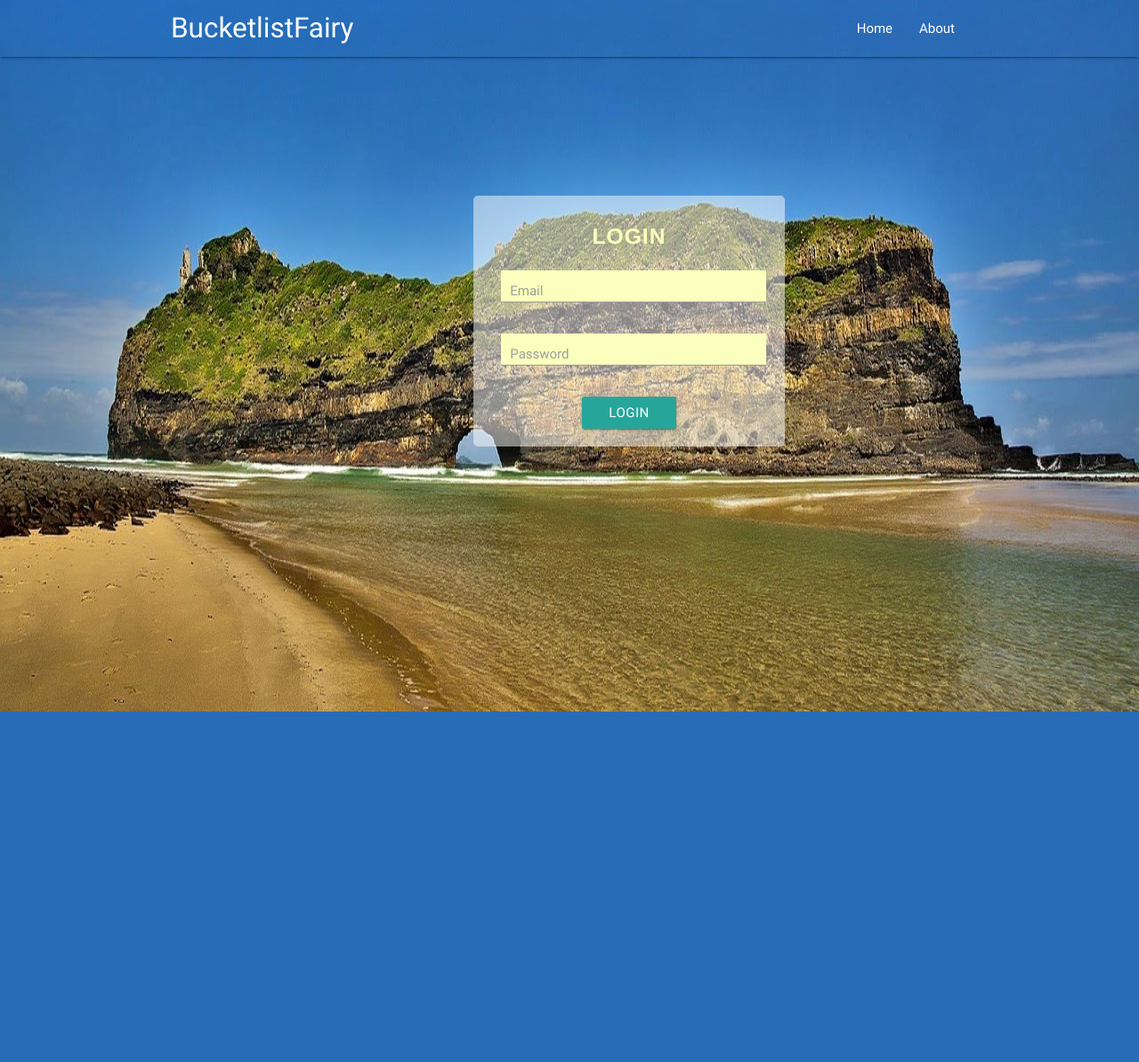
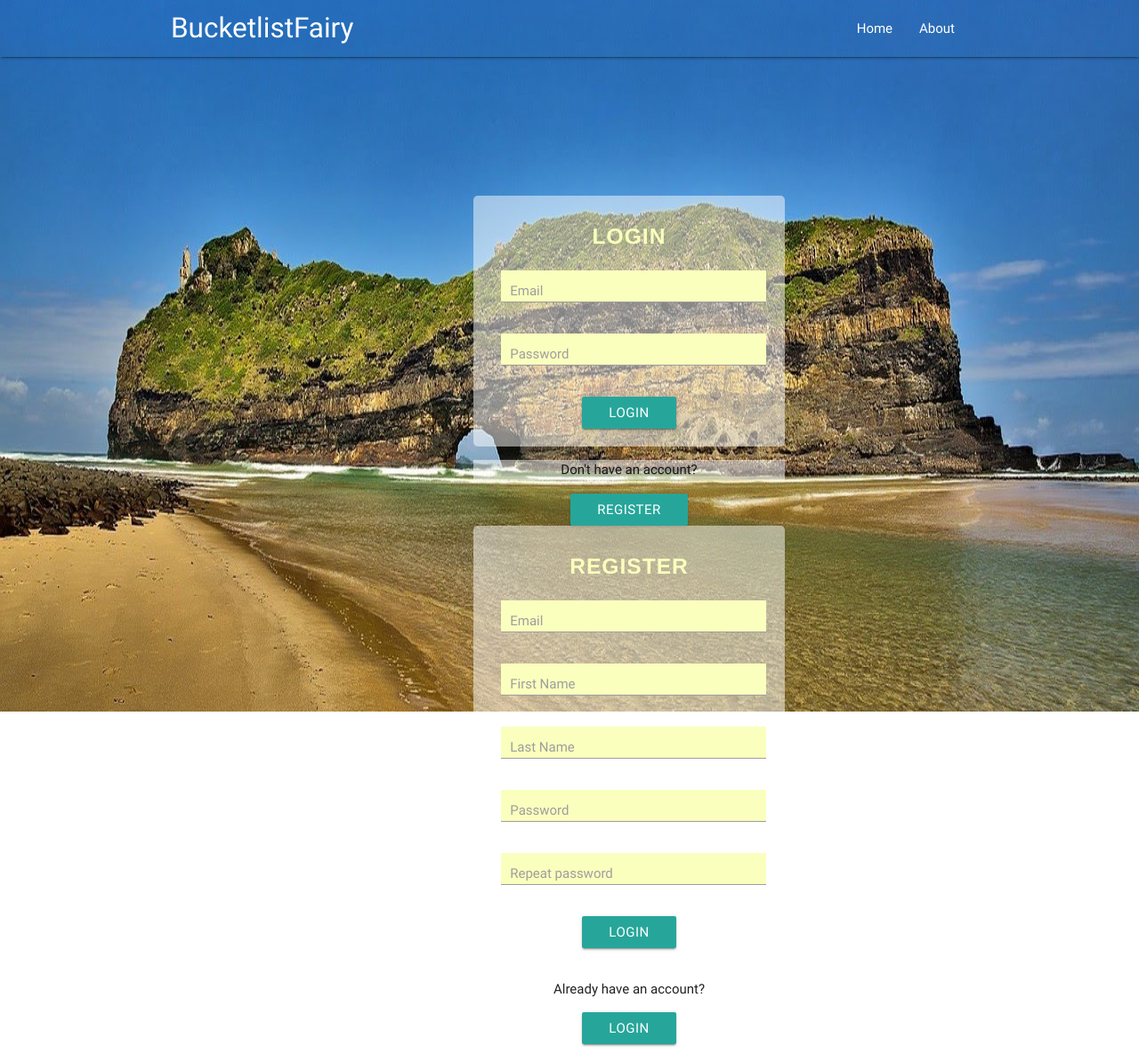
Before and after one commit to devGenie/bucket_list, a Flask app: page / in a window 1280 px wide. Shown: the whole page at 89% size. Before the commit the page ends 800 px from the top, so only its background shows below. Run offline with Flask 2, Linux system fonts and the light colour scheme.

Commit message:
Added registration form

```diff
--- a/app/templates/index.html
+++ b/app/templates/index.html
@@ -25,6 +25,8 @@
 		</div>
 
 		<div id="forms" class="row">
+			<div class="flipper">
+				<div id="loginform_area">
 					<form class="col s12 translucent">
 						<h5 class="col s12 center">
 							Login
@@ -43,6 +45,63 @@
 							<button class="btn">Login</button>
 						</div>
 					</form>
+
+					<p class="note translucent center white col s12">
+						Don't have an account?
+					</p>
+					<div class="col s12 center">
+						<button class="btn">
+							Register
+						</button>
+					</div>
+				</div>
+
+				<div id="registerForm_area">
+					<form class="col s12 translucent">
+						<h5 class="col s12 center">
+							Register
+						</h5>
+						<div class="input-field col s12">
+							<input type="text" name="email"/>
+							<label>Email</label>
+						</div>
+
+						<div class="input-field col s12">
+							<input type="text" name="first_name"/>
+							<label for="first_name">First Name</label>
+						</div>
+
+						<div class="input-field col s12">
+							<input type="text" name="last_name"/>
+							<label for="last_name">Last Name</label>
+						</div>
+
+						<div class="input-field col s12">
+							<input type="password" name="password"/>
+							<label for="password">Password</label>
+						</div>
+
+						<div class="input-field col s12">
+							<input type="password" name="password_repeat"/>
+							<label for="password_repeat">Repeat password</label>
+						</div>
+
+						<div class="input-field center col s12">
+							<button class="btn">Login</button>
+						</div>
+					</form>
+
+					<p class="note translucent center white col s12">
+						Already have an account?
+					</p>
+					<div class="col s12 center">
+						<button class="btn">
+							Login
+						</button>
+					</div>
+				</div>
+			</div>
+
 		</div>
 
 		<div class="carousel carousel-slider center">
```
Lines whose indentation alone changed are shown as unchanged.
